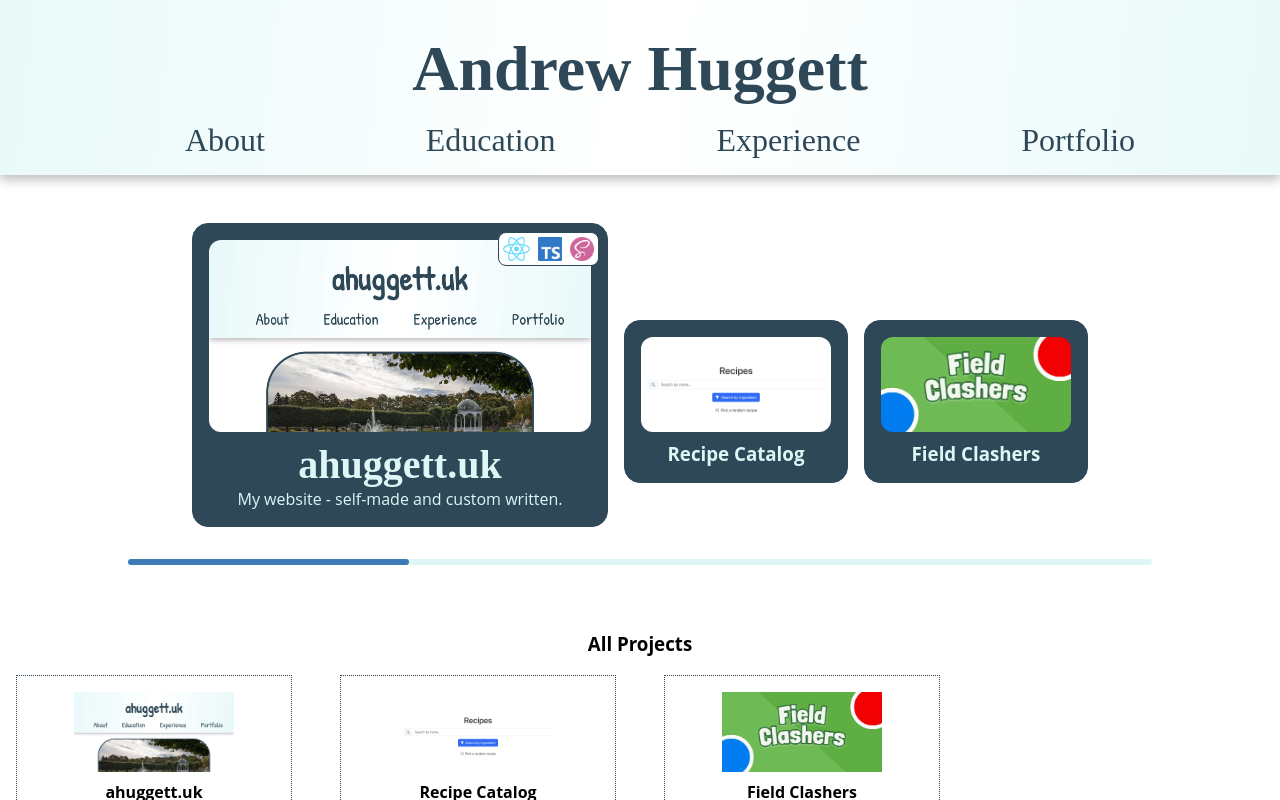
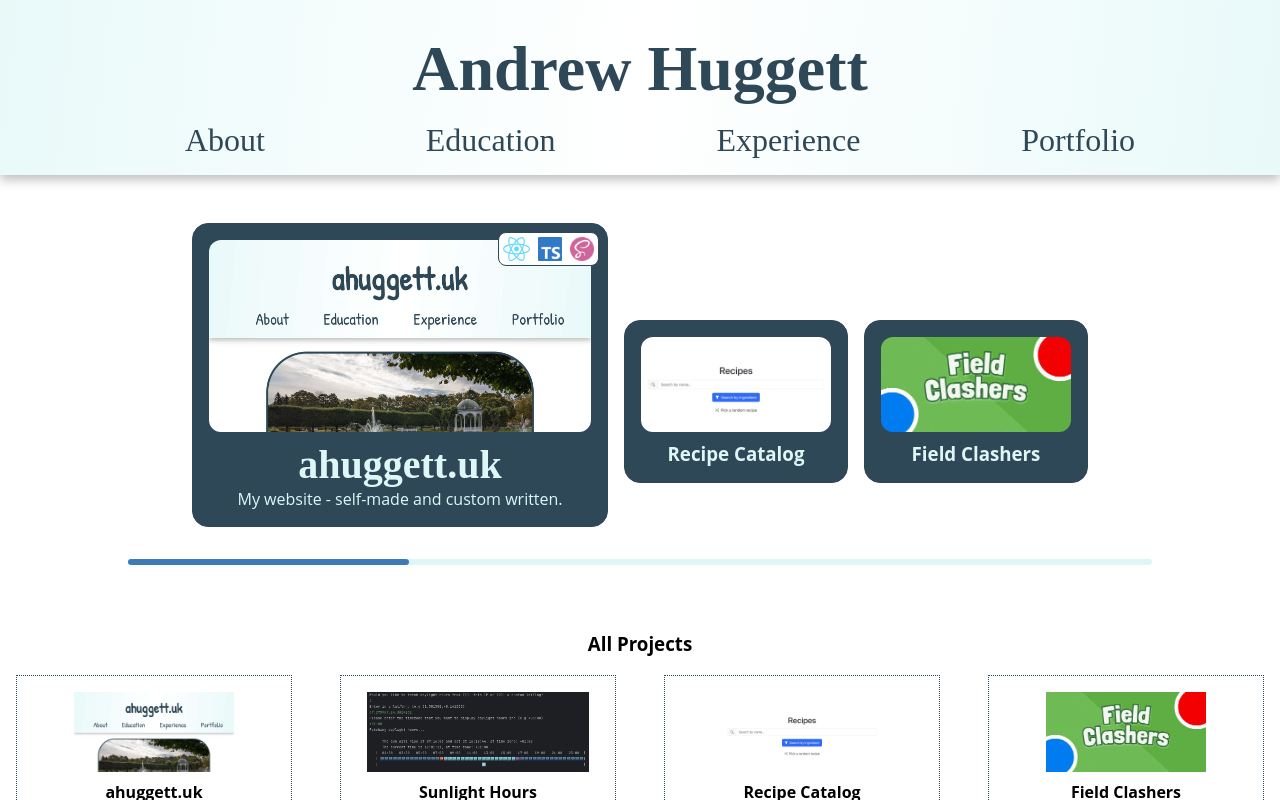
Before and after one commit to ahuggett26/website, a React (Create React App) app: page /portfolio in a window 1280 px wide. Built offline with nearby package versions, Linux system fonts and the light colour scheme; a web font is replaced by a local one.

Commit message:
Add sunlight hours portfolio project

```diff
--- a/src/components/home/portfolio/projects/PortfolioProjects.ts
+++ b/src/components/home/portfolio/projects/PortfolioProjects.ts
@@ -1,5 +1,6 @@
 import FieldClashersProject from "./impl/FieldClashersProject";
 import RecipesProject from "./impl/RecipesProject";
+import SunlightHoursProject from "./impl/SunlightHoursProject";
 import WebsiteProject from "./impl/WebsiteProject";
 import PortfolioProject from "./PortfolioProject";
 
@@ -23,4 +24,6 @@ const fieldClashers = new FieldClashersProject();
 portfolioProjects.push(fieldClashers);
 highlightProjects.push(fieldClashers);
 
+portfolioProjects.push(new SunlightHoursProject());
+
 export { portfolioProjects, highlightProjects };
--- /dev/null
+++ b/src/components/home/portfolio/projects/impl/SunlightHoursProject.ts
@@ -0,0 +1,24 @@
+import coverImage from "../../../../../resources/images/portfolio/sunlight-hours-cover-image.png";
+import PortfolioProject from "../PortfolioProject";
+import { TScala } from "../Technology";
+
+class SunlightHoursProject implements PortfolioProject {
+    technologies = [new TScala()]
+    backgroundImg = coverImage;
+    title = "Sunlight Hours";
+    shortDesc = "Calculate sunlight hours for any location";
+    implDetails =
+        `A command line interface (CLI) tool written in Scala. It utilises
+        a number of open APIs, most notably geolocation, to fetch sunrise and sunset times.
+        Then computes the total sunlight hours accordingly.`;
+    keyFeatures = [
+        "Visual display of sunlight hours in CLI",
+        "Find sunlight hours for your current location",
+        "Translate sunlight hours for different time zones",
+        "Shows current time in relation to sunrise/sunset times",
+    ];
+    githubLink = "https://github.com/ahuggett26/sunHours";
+    lastUpdated = new Date("26 September 2025");
+}
+
+export default SunlightHoursProject;
```
Also changed, not shown: src/resources/images/portfolio/sunlight-hours-cover-image.png (added).
